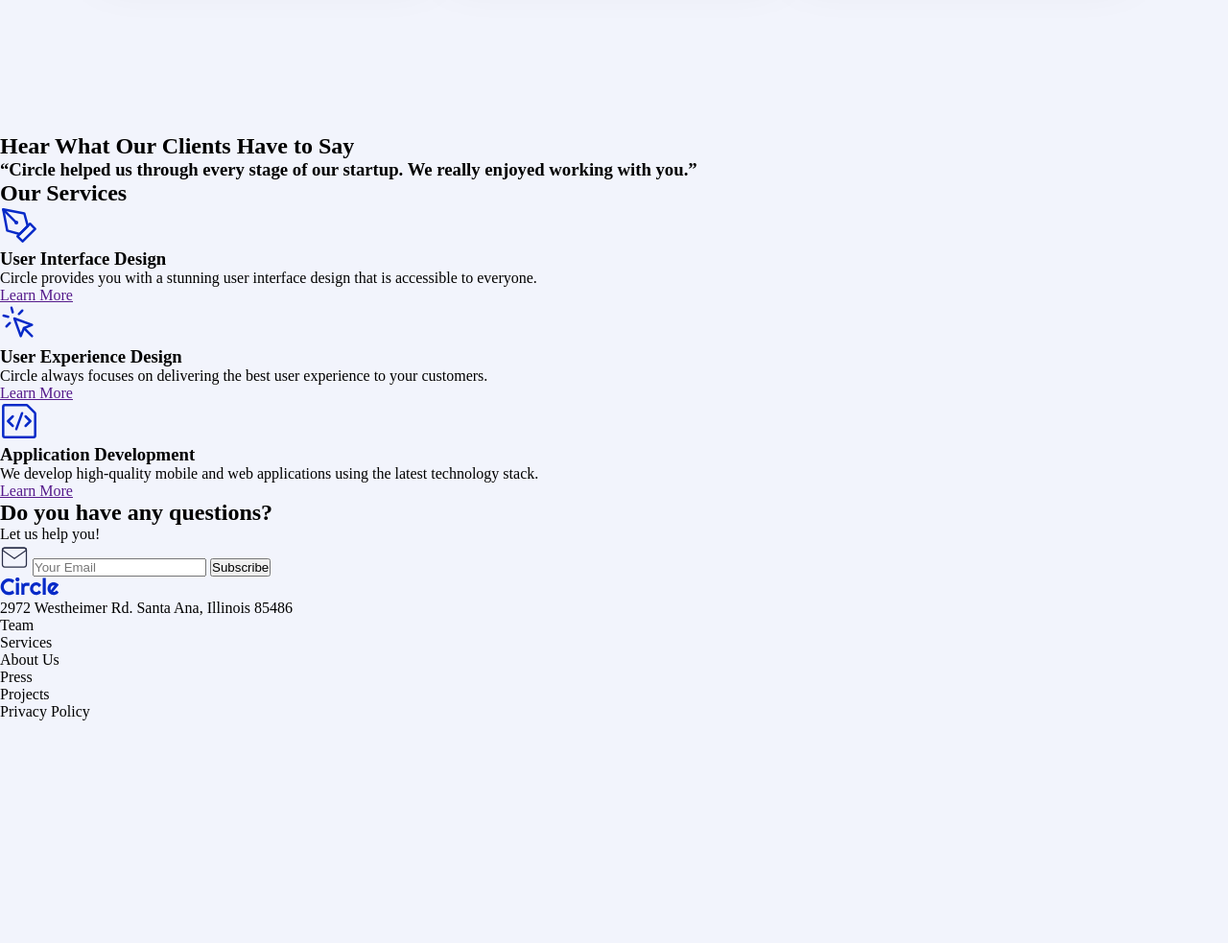
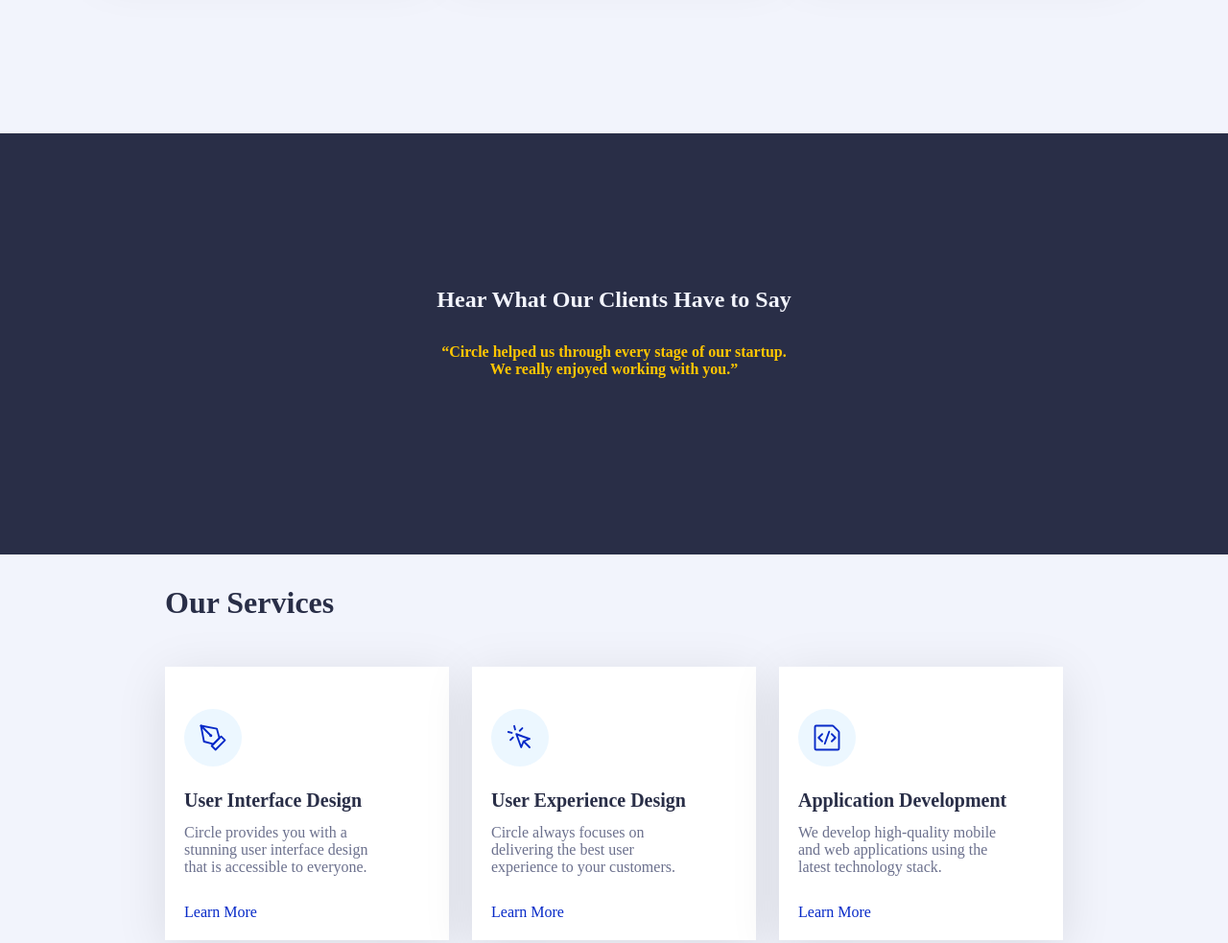
Before and after one commit to iamluismoran/Proyecto-N-1, a plain HTML site: page 1. home/index.html in a window 1280 px wide. Shown: the part 1520-2503 px from the top of the page at 96% size. Before the commit the page ends 2271 px from the top, so only its background shows below. Drawn offline with Linux system fonts and the light colour scheme.

Commit message:
estructura css de services

```diff
--- a/1. home/index.html
+++ b/1. home/index.html
@@ -77,13 +77,16 @@
 
         <section class="clients">
             <h2>Hear What Our Clients Have to Say</h2>
-            <h3>“Circle helped us through every stage of our startup. We really enjoyed working with you.”</h3>
+            <h3>“Circle helped us through every stage of our startup.
+                We really enjoyed working with you.”</h3>
         </section>
 
-        <section class="services">
+        <section class="services-grid">
             <h2>Our Services</h2>
-            <div class="services-cards">
-                <img src="../Assets/services-section/icons/1.svg" alt="icon" />
+            <div class="service-cards">
+                <div class="service-icon">
+                    <img src="../Assets/services-section/icons/1.svg" alt="icon" />
+                </div>
                 <h3>User Interface Design</h3>
                 <p>Circle provides you with a
                     stunning user interface design
@@ -92,8 +95,10 @@
                 <a href="" class="learn-more">Learn More</a>
             </div>
 
-            <div class="services-cards">
-                <img src="../Assets/services-section/icons/2.svg" alt="icon" />
+            <div class="service-cards">
+                <div class="service-icon">
+                    <img src="../Assets/services-section/icons/2.svg" alt="icon" class="icons" />
+                </div>
                 <h3>User Experience Design</h3>
                 <p>Circle always focuses on
                     delivering the best user
@@ -102,8 +107,11 @@
                  <a href="" class="learn-more">Learn More</a>
             </div>
 
-            <div class="services-cards">
-                <img src="../Assets/services-section/icons/3.svg" alt="icon" />
+            <div class="service-cards">
+                 <div class="service-icon">
+                    <img src="../Assets/services-section/icons/3.svg" alt="icon" />
+                </div>
+
                 <h3>Application Development</h3>
                 <p>We develop high-quality mobile
                     and web applications using the
--- a/1. home/style.css
+++ b/1. home/style.css
@@ -105,11 +105,11 @@ body{
     right: -80px;
     width: 270px;
     cursor: pointer;
-    transition: 0.5s;
+    transition: 0.5s ease;
 }
 
 .right:hover{
-    transform: scale(1.03);
+    transform: scale(1.05);
 }
 
 .logos {
@@ -193,3 +193,96 @@ body{
     height: 250px;
     display: block;
 }
+
+.clients{
+    align-items: center;
+    text-align: center;
+    background-color: #292e47;
+    padding: 10rem 2rem;
+}
+
+.clients h2{
+    font-size: 1.5rem;
+    color: #f2f4fc;
+    margin-top: 0;
+    margin-bottom: 2rem;
+}
+
+.clients h3{
+    font-size: 1rem;
+    color: #ffc600;
+    margin-bottom: 1.5rem;
+    white-space: pre-line;
+}
+
+
+.services-grid {
+    display: grid;
+    grid-template-columns: repeat(3, 1fr);
+    gap: 1.5rem;
+    padding: 2rem;
+    margin: 0 auto;
+    max-width: 1000px;
+}
+
+.services-grid h2 {
+    font-size: 2rem;
+    grid-column: 1 / -1;
+    margin-bottom: 1.5rem;
+    color: #292e47;
+}
+
+.service-cards {
+    background-color: #fff;
+    box-shadow: 0 10px 50px rgba(0, 0, 0, 0.1);
+    padding: 20px;
+    display: flex;
+    flex-direction: column;
+    align-items: flex-start;
+    text-align: left;
+    transition: 1s ease;
+}
+
+.service-cards:hover {
+    transform: translateY(-5px);
+}
+
+.service-cards img {
+    width: 50%;
+    height: auto;
+}
+
+.service-icon {
+    width: 60px;
+    height: 60px;
+    background-color: #ECF7FF;
+    border-radius: 100%;
+    display: flex;
+    justify-content: center;
+    align-items: center;
+    margin-bottom: 1.5rem;
+    margin-top: 1.5rem;
+}
+
+
+.service-cards h3 {
+    font-size: 1.25rem;
+    margin-bottom: 0.8rem;
+    color: #292e47;
+}
+
+.service-cards p {
+    font-size: 1rem;
+    color: #6b708d;
+    margin-bottom: 1.2rem;
+    white-space: pre-line;
+
+}
+
+.learn-more {
+    text-decoration: none;
+    color: #072ac8;
+    font-weight: 500;
+    font-size: 1rem;
+    margin-top: 10px;
+}
```
